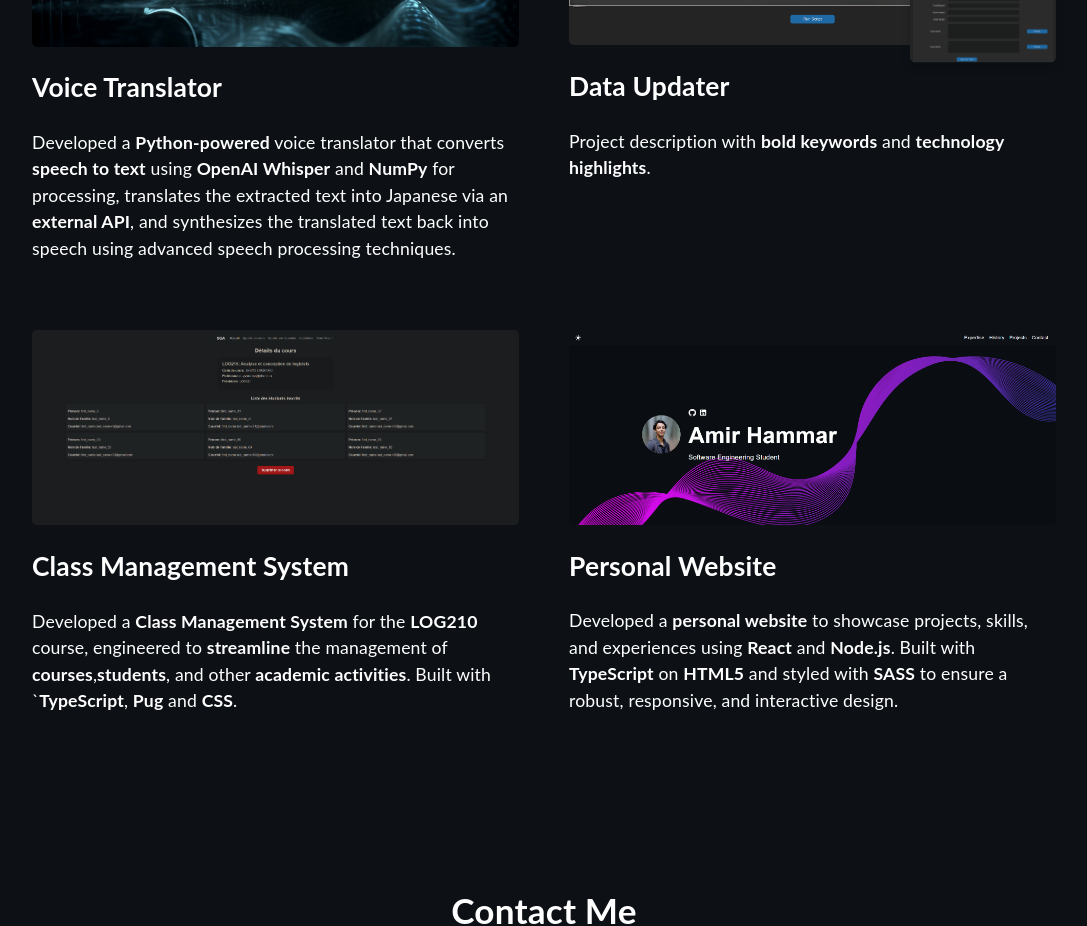
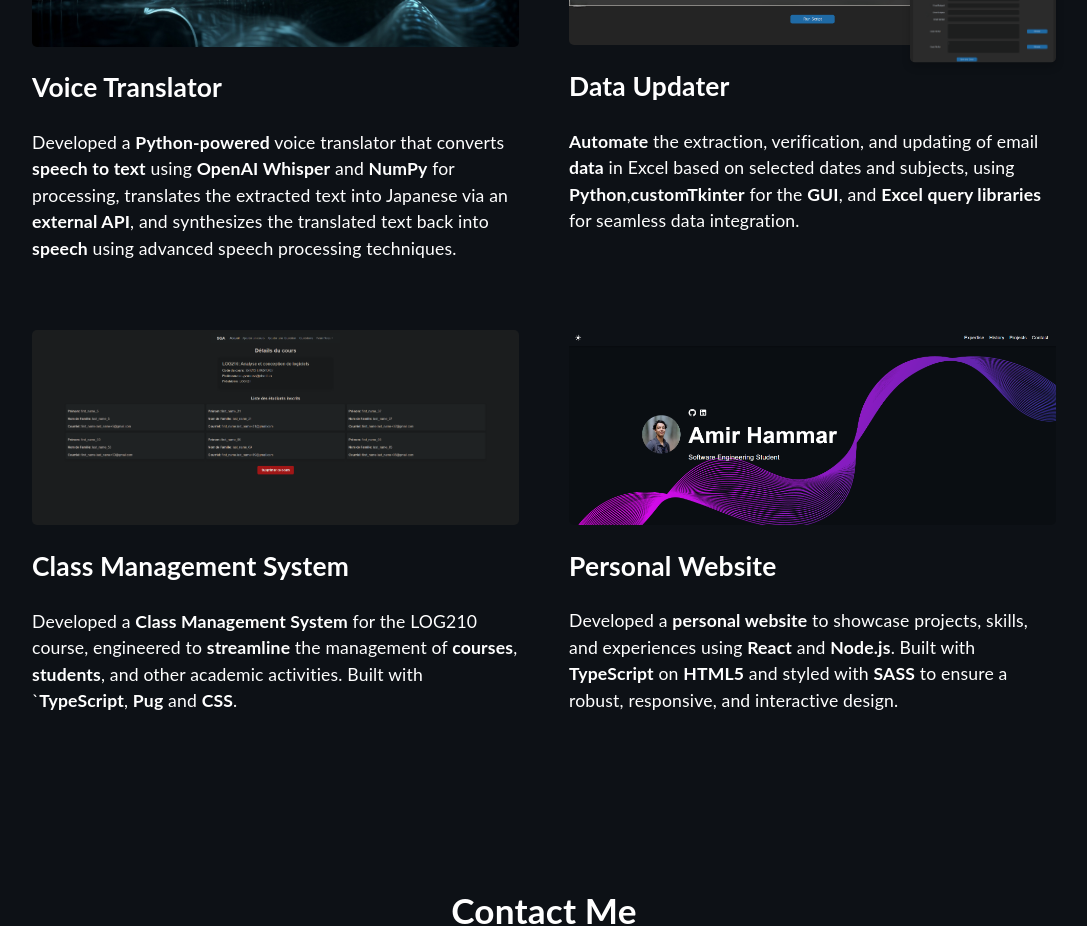
Before and after one commit to AbeKing13/my-portfolio, a React (Create React App) app: page / in a window 1280 px wide. Shown: the part 4320-5246 px from the top of the page, without its empty margins (96-1183 px from the left). Built offline with nearby package versions, Linux system fonts and the light colour scheme.

Commit message:
Issue #13: Minor changes

```diff
--- a/src/components/Project.tsx
+++ b/src/components/Project.tsx
@@ -154,8 +154,8 @@ function Project() {
               Developed a <b>Python-powered</b> voice translator that converts{" "}
               <b>speech to text</b> using <b>OpenAI Whisper</b> and <b>NumPy</b>{" "}
               for processing, translates the extracted text into Japanese via an{" "}
-              <b>external API</b>, and synthesizes the translated text back into
-              speech using advanced speech processing techniques.
+              <b>external API</b>, and synthesizes the translated text back into{" "}
+              <b>speech</b> using advanced speech processing techniques.
             </p>
           </p>
         </div>
@@ -177,10 +177,12 @@ function Project() {
           <div className="project-title">
             <h2>Data Updater</h2>
           </div>
-          <p>
-            Project description with <b>bold keywords</b> and{" "}
-            <b>technology highlights</b>.
-          </p>
+            <p>
+            <b>Automate</b> the extraction, verification, and updating of email <b>data</b> in
+            Excel based on selected dates and subjects, using <b>Python</b>,
+            <b>customTkinter</b> for the <b>GUI</b>, and <b>Excel query libraries</b> for seamless
+            data integration.
+            </p>
         </div>
         <div className="project">
           <img
@@ -194,10 +196,10 @@ function Project() {
           </div>
           <p>
             <p>
-              Developed a <b>Class Management System</b> for the <b>LOG210</b>{" "}
+              Developed a <b>Class Management System</b> for the LOG210{" "}
               course, engineered to <b>streamline</b> the management of{" "}
-              <b>courses</b>,<b>students</b>, and other{" "}
-              <b>academic activities</b>. Built with `<b>TypeScript</b>,{" "}
+              <b>courses</b>, <b>students</b>, and other{" "}
+              academic activities. Built with `<b>TypeScript</b>,{" "}
               <b>Pug</b> and <b>CSS</b>.
             </p>
           </p>
```
